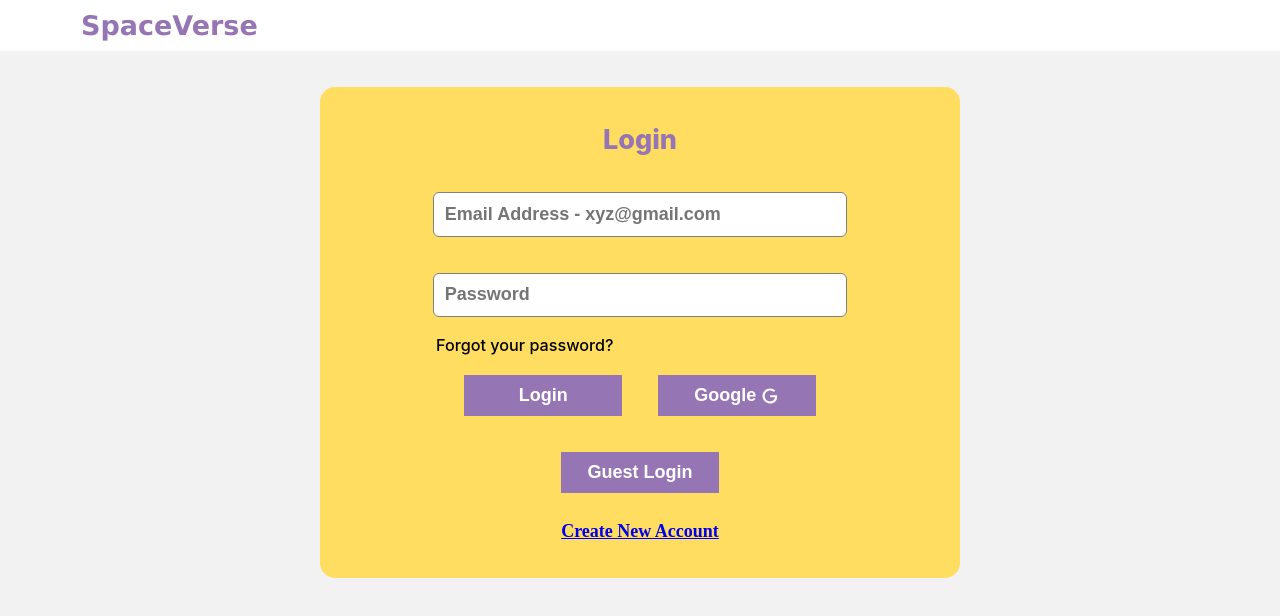
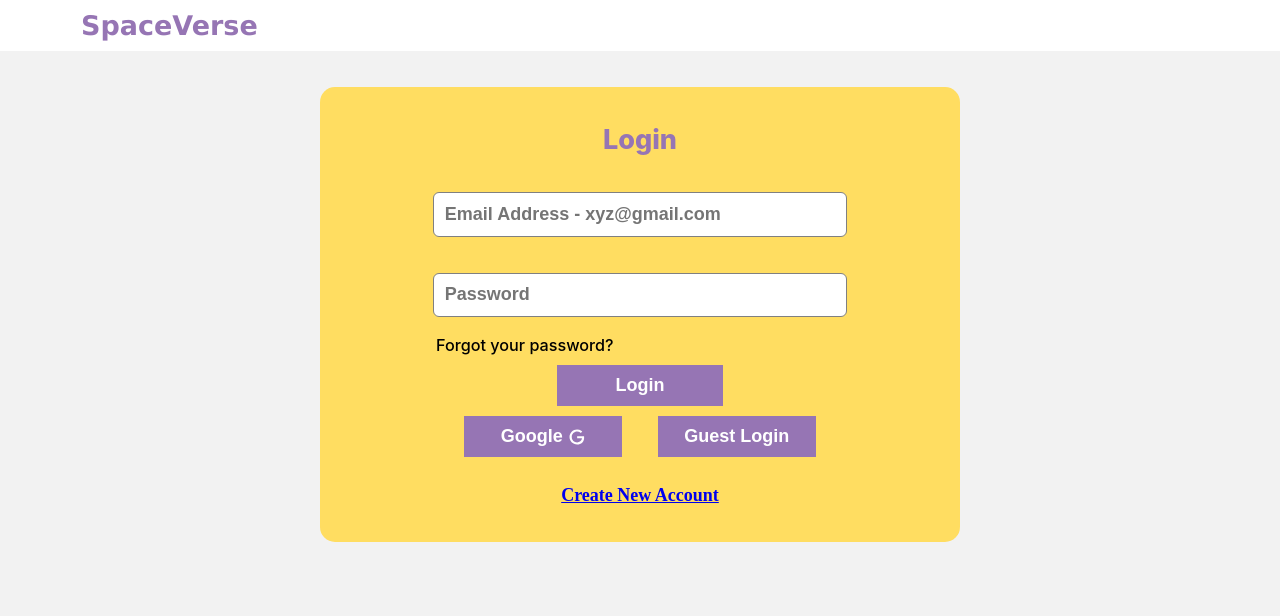
Before and after one commit to tarunsankhla/socialmedia-react, a React (Create React App) app: page /login in a window 1280 px wide. Shown: the top 616 px of the page. Built offline with nearby package versions, Linux system fonts and the light colour scheme; no server answers; the database is empty.

Commit message:
signup fix

```diff
--- a/src/App.css
+++ b/src/App.css
@@ -306,6 +306,22 @@ span {
 	transform: scale(1.02);
 	transition: height 1s;
 }
+
+.btn-submit{
+	border: none;
+    outline: none;
+    color: white;
+    font-weight: 600;
+    padding: 5px 10px;
+    min-width: 30%;
+    cursor: pointer;
+    display: flex;
+    justify-content: center;
+    align-items: center;
+    gap :5px;
+	margin: auto;
+}
+
 .copied-clipboard {
 	position: absolute;
 	bottom: 1em;
--- a/src/components/UI/Buttons/buttons.js
+++ b/src/components/UI/Buttons/buttons.js
@@ -6,7 +6,7 @@ function NormalButton(props) {
             backgroundColor: `${props.color}` || "red", padding: `${props.padding}` || "3px",
             color: `${props.txtcolor}` || "white", borderBottom: `${props.borderBottom}`
         }}
-        onClick={props.click}>
+        onClick={props.click} type={`${props.type}` || ""}>
         {props.name}{props.icon}
     </button>
 }
--- a/src/pages/LandingPage/LandingPage.jsx
+++ b/src/pages/LandingPage/LandingPage.jsx
@@ -10,7 +10,7 @@ const LandingPage = () => {
   const { userState } = useAuth();
   return (
       <main className='main-landing-page'>
-      <secion className="landing-page-container">
+      <section className="landing-page-container">
         <p className='page-title'>
           SPACE VERSE
         </p>
@@ -28,7 +28,7 @@ const LandingPage = () => {
           :
           <NormalButton name="EXPLORE" color="red" class="landing-btn hover-btn" click={() => navigate("/home")}  />
           }
-      </secion>
+      </section>
       <img src={ IMAGES.LandingPage} className="landing-page-img"/>
       </main>
   )
--- a/src/pages/LoginPage/LoginPage.jsx
+++ b/src/pages/LoginPage/LoginPage.jsx
@@ -64,7 +64,7 @@ const LoginPage = () => {
                   placeholder="Email Address - xyz@gmail.com"
                   name="email"
                   type="email"
-                  required="required"
+                  required
                   value={data.email}
                   onChange={inputHandler}
                 />
@@ -87,8 +87,9 @@ const LoginPage = () => {
               >
                 Forgot your password?
               </div>
+              <button type="submit" className="btn-login-signup btn-submit">Login</button>
               <div className='flex-center pd-10' style={{gap:"2em",flexWrap:"wrap"}}>
-                <NormalButton name="Login" color="red" click={loginClickHandler} class="btn-login-signup" />
+                {/* <NormalButton name="Login" color="red" click={loginClickHandler} class="btn-login-signup" type="submit" /> */}
                 <NormalButton name=" Google" color="red" click={(e) => { e.preventDefault();
                   LoginWIthGoogleAuth(userDispatch, setUserData, navigate);
                 }} icon={<IconGoogle />} class="btn-login-signup" />
--- a/src/pages/SignUpPage/SignUpPage.css
+++ b/src/pages/SignUpPage/SignUpPage.css
@@ -34,6 +34,21 @@
 	border: 1px solid gray;
 }
 
+.login-credential-container > input {
+    width: 100%;
+    padding: 0.6rem;
+    margin: 1rem 0;
+    border-radius: 6px;
+    border: 1px solid gray !important;
+    outline: none;
+    background-color: white !important;
+  }
+
+  .login-credential-container > label {
+    font-weight: 500;
+  }
+
+
 @media screen and (max-width: 768px) {
 	.signup-image {
 		display: none;
--- a/src/pages/SignUpPage/SignUpPage.jsx
+++ b/src/pages/SignUpPage/SignUpPage.jsx
@@ -21,12 +21,13 @@ const SignUpPage = () => {
     }));
   };
 
-  const signupSubmitHandler = () => {
+  const signupSubmitHandler = (e) => {
+    e.preventDefault();
     if (data.email.trim() === "" || data.password.trim() === "") {
       // Alert("error", "Input cannot be blank");
       alert("Input cannot be blank")
     } else {
-      console.log(setUserData, userData);
+      console.log(setUserData, userData,data);
       SignupWithEmail(userDispatch, data, setUserData, navigate);
     }
 
@@ -48,20 +49,27 @@ const SignUpPage = () => {
 
         <div className="title-header">
           <p className='xxlg-txt page-title'>Create your Account</p>
+          <form onSubmit={(e) => signupSubmitHandler(e)}>
+          <div className="login-credential-container">
             <input type="email"
               placeholder="Email Address - xyz@gmail.com"
               name="email"
               value={data.email}
                 onChange={inputHandler}
+                required
               />
+            </div>
+            <div className="login-credential-container">
             <input
               type="password"
               onChange={inputHandler}
                 name="password"
+                required
               value={data.password}
               placeholder="Password"
               id=""
-            />
+              /></div>
+            <div className="login-credential-container">
             <input
               type="text"
               onChange={inputHandler}
@@ -69,13 +77,16 @@ const SignUpPage = () => {
               value={data.name}
               placeholder="Name"
                 id=""
-          />
+                required
+            /></div>
+
+          <button type="submit" className="btn-login-signup btn-submit">Sign Up</button>
           <div className='flex-center space-btwn pd-10 fn-wg-700 '  style={{gap:"3em"}}>
-            <NormalButton
+            {/* <NormalButton
               // class="btn primary-btn-md"
               click={signupSubmitHandler} name="Sign Up" color="red" class="btn-login-signup"
             />
-
+               */}
             {/* </Norm> */}
             <NormalButton
               // className="btn secondary-outline-btn-md"
@@ -84,6 +95,7 @@ const SignUpPage = () => {
 
             {/* </NormalButton> */}
             </div>
+          </form>
           <Link className="flex-row-center text-dark" to="/login">
             <h2 className="cursive underline">Account Already Exist ?</h2>
             {/* <span>
--- a/src/utils/authService.js
+++ b/src/utils/authService.js
@@ -101,11 +101,12 @@ const SignupWithEmail = async (userDispatch, data,setUserData, navigate) => {
     const response = await createUserWithEmailAndPassword(
       firebaseAuth,
       data.email,
-      data.password
+      data.password,
+      data.name
     );
-    console.log(response);
+    console.log(response,data);
     let obj = {
-      name: response?.user?.displayName ?? "",
+      name: data.name,
       emailId: response?.user?.email ?? "",
       userId: response?.user?.uid ?? "",
       photo: response.user.photoURL ?? "",
@@ -114,7 +115,7 @@ const SignupWithEmail = async (userDispatch, data,setUserData, navigate) => {
     userDispatch({
       type: "userauth",
       token: response?.user?.accessToken ?? "",
-      name: response?.user?.displayName ?? "",
+      name: data.name,
       emailId: response?.user?.email ?? "",
       userId: response?.user?.uid ?? "",
       photo: response.user.photoURL ?? "",
```
Lines whose indentation alone changed are shown as unchanged.
